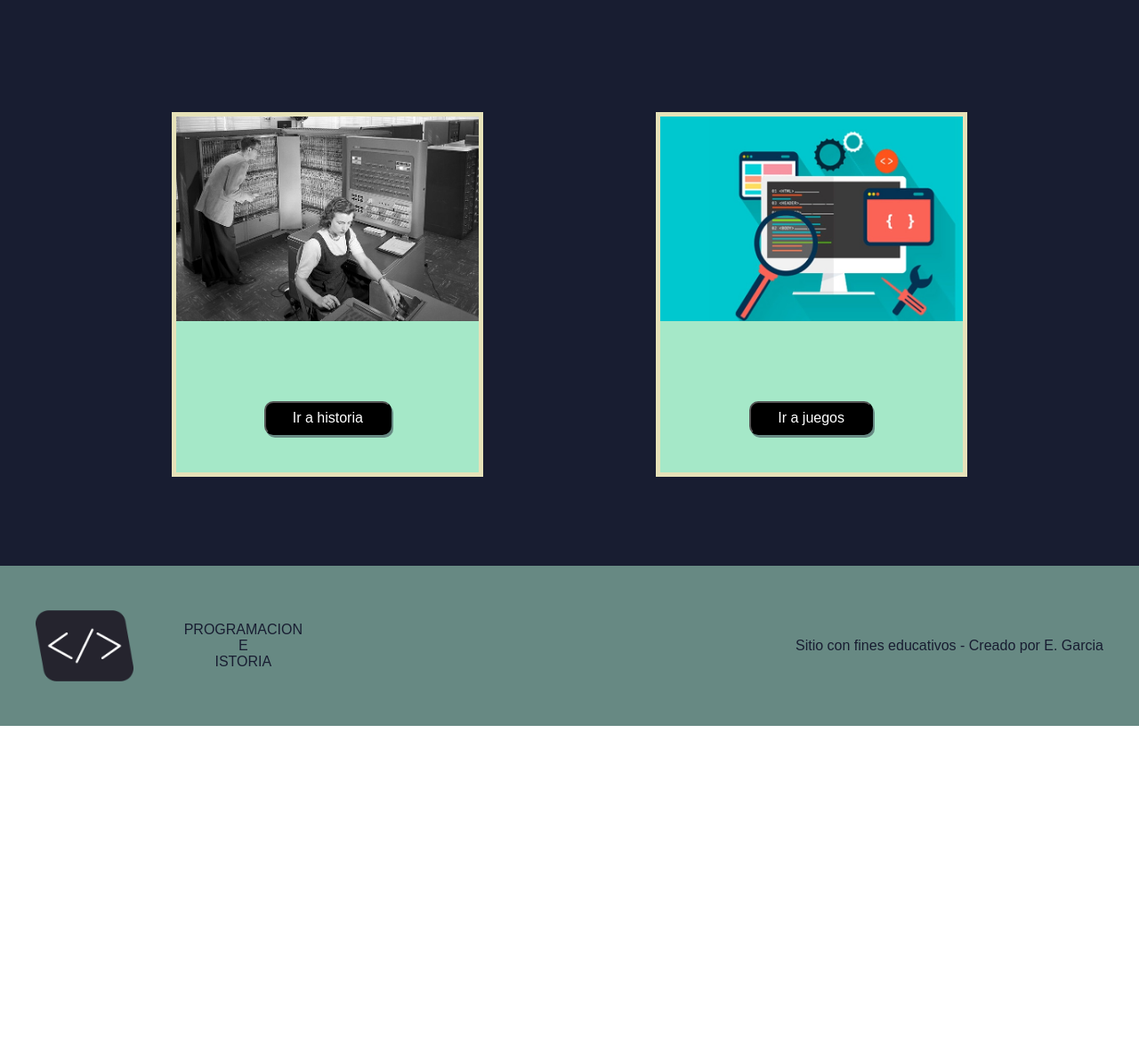
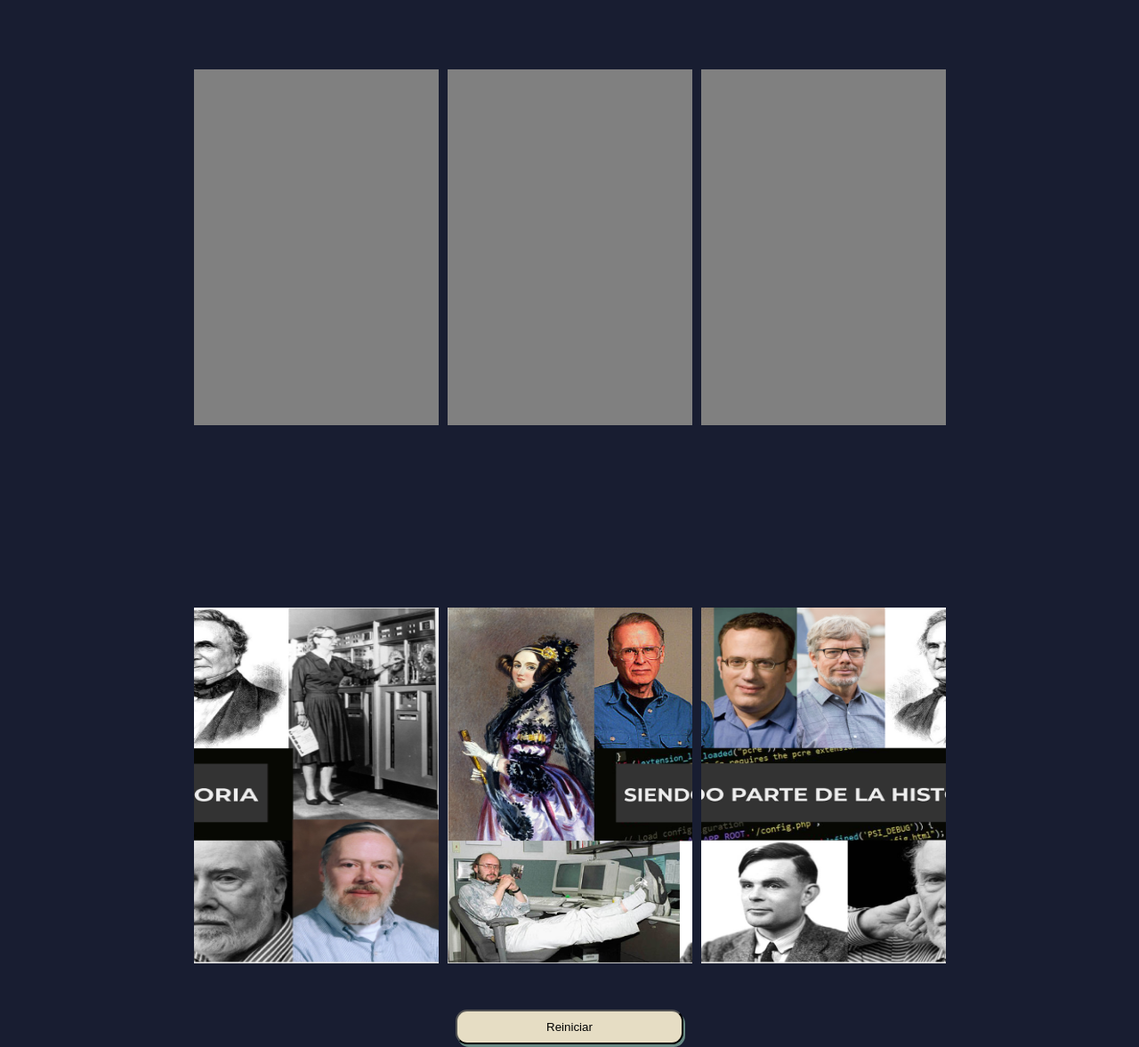
Before and after one commit to edgardojav/final, a plain HTML site: page juguemos.html in a window 1280 px wide. Shown: the part 700-1877 px from the top of the page at 89% size. Before the commit the page ends 1516 px from the top, so only its background shows below. Drawn offline with Linux system fonts and the light colour scheme.

Commit message:
rompecabezas

```diff
--- a/juguemos.html
+++ b/juguemos.html
@@ -33,23 +33,21 @@
 
       </main>
       <h2>CONTENIDO</h2>
-      <section>
-             <div class="tarjeta uno">
-                <div class="tarjetaImg imaUno"></div>
-                <!--img src="../img/img1.jpg" alt="computadora antigua"-->
-                <form action="./historia.html">
-                  <button type="submit">Ir a historia</button>
-                </form>
-
-             </div>
-             <div class="tarjeta dos">
-                <div class="tarjetaImg imagen"></div>
-                <!--img src="../img/img2.jpg" alt="imagen de programacion"-->
-                <form action="./juguemos.html"><button type="submit">Ir a juegos </button></form>
-
-
-             </div>
+      <section class="cont-jug">
+        <div class="cont-cuadro">
+          <div class="box" id="0" ondrop="drop(event)" ondragover="allowDrop(event)"></div>
+          <div class="box" id="1" ondrop="drop(event)" ondragover="allowDrop(event)"></div>
+          <div class="box" id="2" ondrop="drop(event)" ondragover="allowDrop(event)"></div>
+      </div>
+      <div class="se"></div>
+      <div class="caja-ima">
+          <img src="./img/Rompe3.png" alt="" draggable="true" ondragstart="drag(event)" id="tres">
+          <img src="./img/rompe1.png" alt="" draggable="true" ondragstart="drag(event)" id="uno">
+          <img src="./img/Rompe2.png" alt="" draggable="true" ondragstart="drag(event)" id="dos">
+      </div>
+       <button onclick="recarga()" id="btnreinicio">Reiniciar</button>
       </section>
+      <!--
       <footer>
             <div class="parrafo">
               <img src="../img/logo.png" alt="">
@@ -59,7 +57,7 @@
               <p>Sitio con fines educativos - Creado por E. Garcia</p>
             </div>
 
-      </footer>
+      </footer>-->
     </div><!--end container-->
     <script src="./style.js"></script>
 </body>
--- a/style.css
+++ b/style.css
@@ -302,3 +302,54 @@ footer div{
             height: 100px;
         }
     }
+    /*Estilos a juguemos*/
+    .cont-jug{
+        height: 1200px;
+        display: flex;
+        flex-direction: column;
+        align-items: center;
+
+    }
+    .cont-cuadro {
+        display: flex;
+        justify-content: center;
+        align-items: center;
+        width: 100%;
+        gap: 10px;
+        text-align: center;
+        box-sizing: border-box;
+    }
+    .box{
+        width: 275px;
+        height: 400px;
+        background-color: #808080;
+        display: flex;
+
+
+    }
+    .box:hover{
+        background-color: black;
+    }
+    .se{
+        width: 100%;
+        height: 100px;
+    }
+    .caja-ima{
+        display: flex;
+        justify-content: center;
+        align-items: center;
+        width: 100%;
+        gap: 10px;
+        text-align: center;
+    }
+    img{
+        width: 275px;
+        height: 400px;
+    }
+    #btnreinicio{
+        padding: 10px 100px;
+        box-shadow: 2px 3px #678983;
+        background-color: #e6ddc4;
+        box-sizing: border-box;
+        border-radius: 13px;
+    }
--- a/style.js
+++ b/style.js
@@ -1,3 +1,4 @@
+
 let video=document.querySelector(".videouno")
 const iniciaPlay=()=>{
     document.querySelector(".duracion").innerText="Duracion video:"+" "+video.duration
@@ -6,3 +7,25 @@ const iniciaPlay=()=>{
 const iniciaPause=()=>{
     video.pause()
 }
+//juguemos
+
+let arreglo=["","",""];
+//evita el enlace
+function allowDrop(ev){
+   ev.preventDefault();
+};
+//arrastre del elemento
+function drag(ev){
+   ev.dataTransfer.setData("text",ev.target.id);
+}
+
+function drop(ev){
+    if(arreglo[parseInt(ev.target.id)] ==""){
+        let data = ev.dataTransfer.getData("text");
+        arreglo[parseInt(ev.target.id)]=data;
+        ev.target.appendChild(document.getElementById(data))
+    }
+}
+function recarga(){
+    window.location.reload()
+}
```
